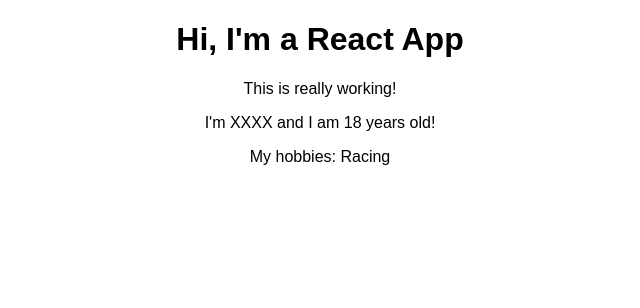
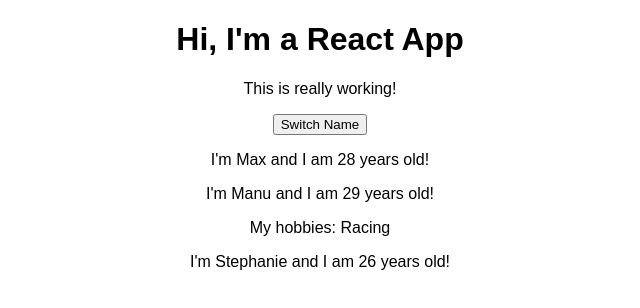
Before and after one commit to chanyt0216/react-complete-guide, a React (Create React App) app: page / in a window 1280 px wide. Shown: the top 308 px of the page, without its empty margins (320-960 px from the left). Built offline with nearby package versions, Linux system fonts and the light colour scheme.

Commit message:
use state in component class

```diff
--- a/src/App.js
+++ b/src/App.js
@@ -3,12 +3,22 @@
 import Person from './Person/Person';
 
 class App extends Component {
+  state = {
+    persons: [
+      { name: 'Max', age: 28 },
+      { name: 'Manu', age: 29 },
+      { name: 'Stephanie', age: 26 }]
+  }
+
   render() {
     return (
       <div className="App">
         <h1>Hi, I'm a React App</h1>
         <p>This is really working!</p>
-        <Person name="XXXX" age="18">My hobbies: Racing</Person>
+        <button>Switch Name</button>
+        <Person name={this.state.persons[0].name} age={this.state.persons[0].age} />
+        <Person name={this.state.persons[1].name} age={this.state.persons[1].age}>My hobbies: Racing</Person>
+        <Person name={this.state.persons[2].name} age={this.state.persons[2].age} />
       </div>
     );
   }
```
